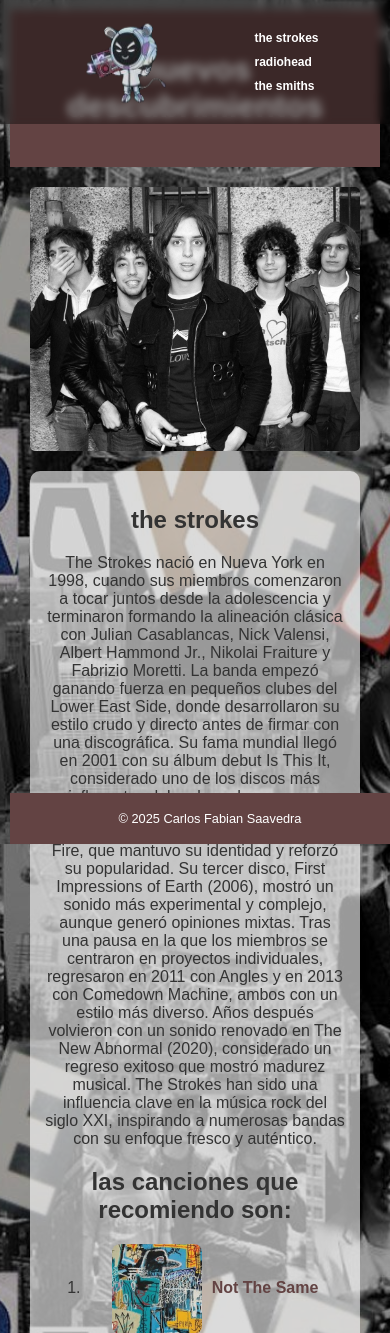
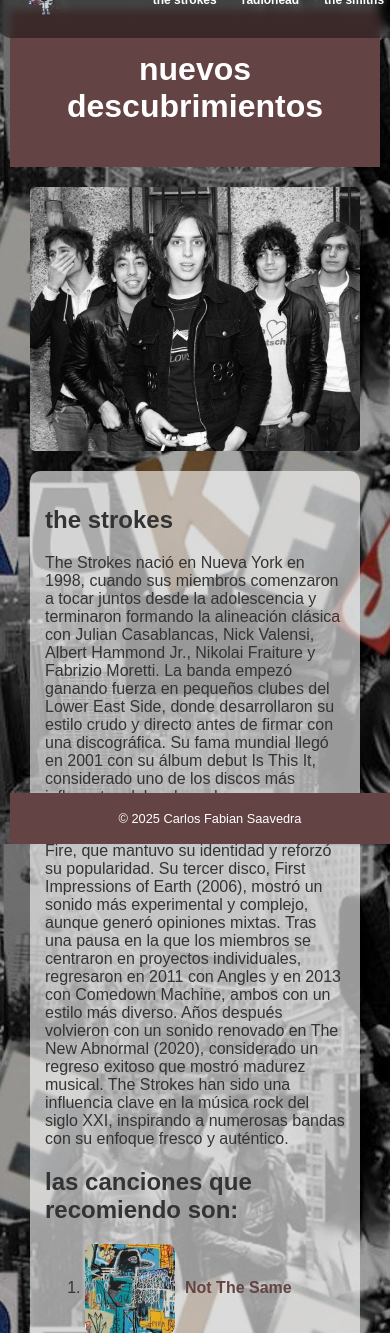
Before and after one commit to Fabiank777/Fabiank777.github.io, a PHP site: page / in a window 390 px wide. Shown: the top 1333 px of the page. Run offline with PHP 8.4, Linux system fonts and the light colour scheme.

Commit message:
cambios responsivos

```diff
--- a/proyecto.css
+++ b/proyecto.css
@@ -52,7 +52,7 @@
     background-repeat: no-repeat;
     background-color: #bcf5ff;
     color: #333;
-    transition: background-image 13s ease;
+    transition: background-image 0.3s ease;
 }
 
 .texto-strokes {
@@ -82,7 +82,6 @@
     bottom: 0;
     width: 100%;
 }
-
 .strokes-contenido {
     display: flex;
     gap: 20px;
@@ -104,31 +103,49 @@
     vertical-align: middle;
     border-radius: 8px;
 }
-
 a {
     text-decoration: none;
     color: #634343;
     font-weight: bold;
 }
+
+
+
+@media (max-width: 768px) {
+    nav {
+        top: 0;
+        right: 0;
+        left: 0;
+        flex-direction: row;
+        align-items: center;
+        justify-content: space-around;
+        padding: 10px;
+        position: fixed;
+        width: 100%;
+    }
+
+    nav img.logo {
+        width: 50px;
+    }
+
+    .nav-links {
+        display: flex;
+        flex-direction: row;
+        gap: 15px;
+    }
+
+    .nav-links li {
+        list-style: none;
+    }
+}
+
+
+
 @media (max-width: 768px) {
 
     body {
         margin: 10px;
     }
-
-    nav {
-        position: fixed;
-        top: 0;
-        right: 0;
-        left: 0;
-        transform: none;
-        flex-direction: row;
-        justify-content: center;
-        padding: 10px;
-        gap: 10px;
-        border-radius: 0;
-    }
-
     nav a {
         font-size: 0.9em;
         padding: 6px 8px;
@@ -141,7 +158,7 @@
 
     .strokes-contenido {
         flex-direction: column;
-        text-align: center;
+        text-align: left;
     }
 
     #TheStrokes {
@@ -153,6 +170,7 @@
         font-size: 0.8em;
     }
 }
+
 @media (max-width: 480px) {
 
     nav a {
```
